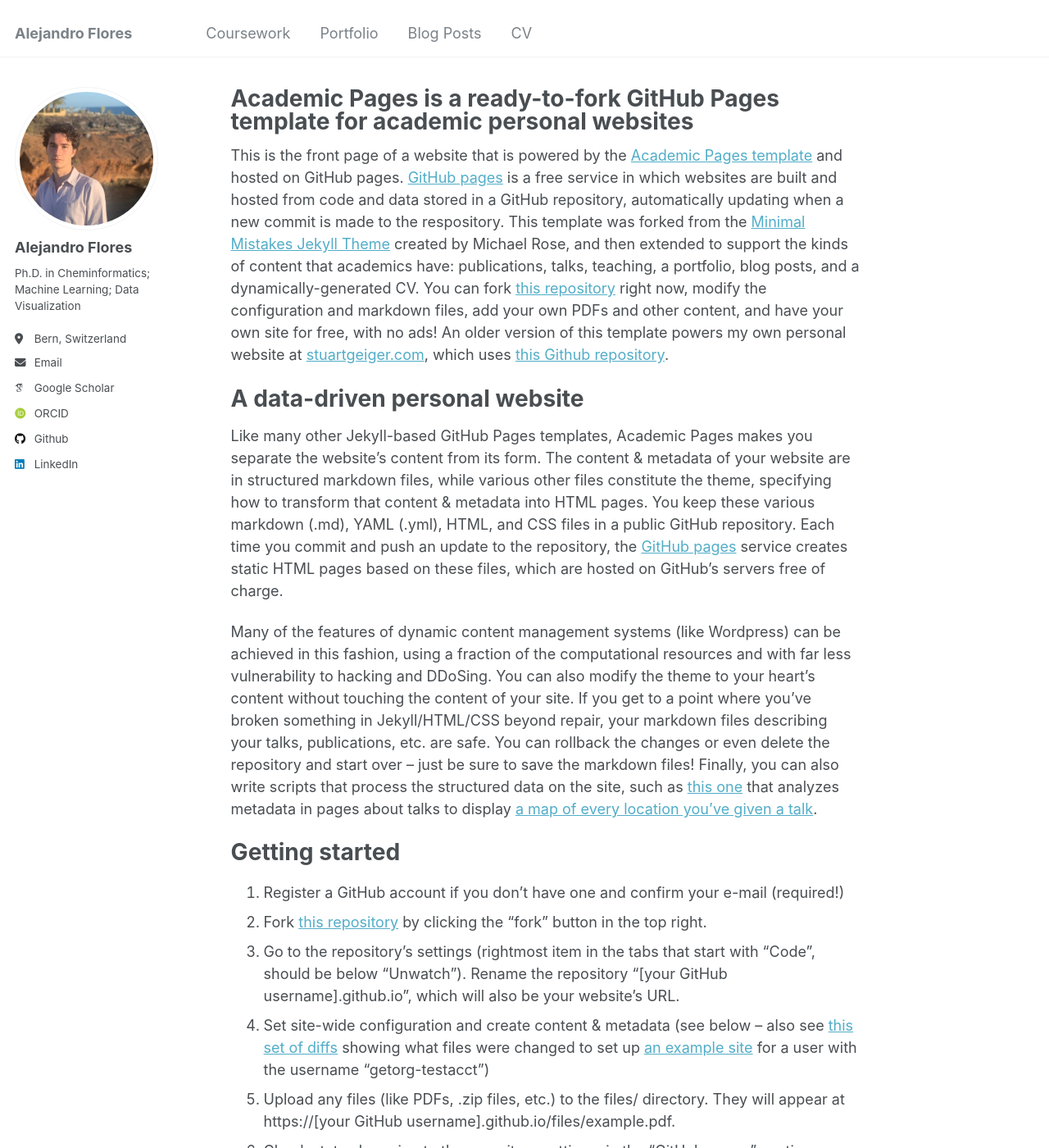
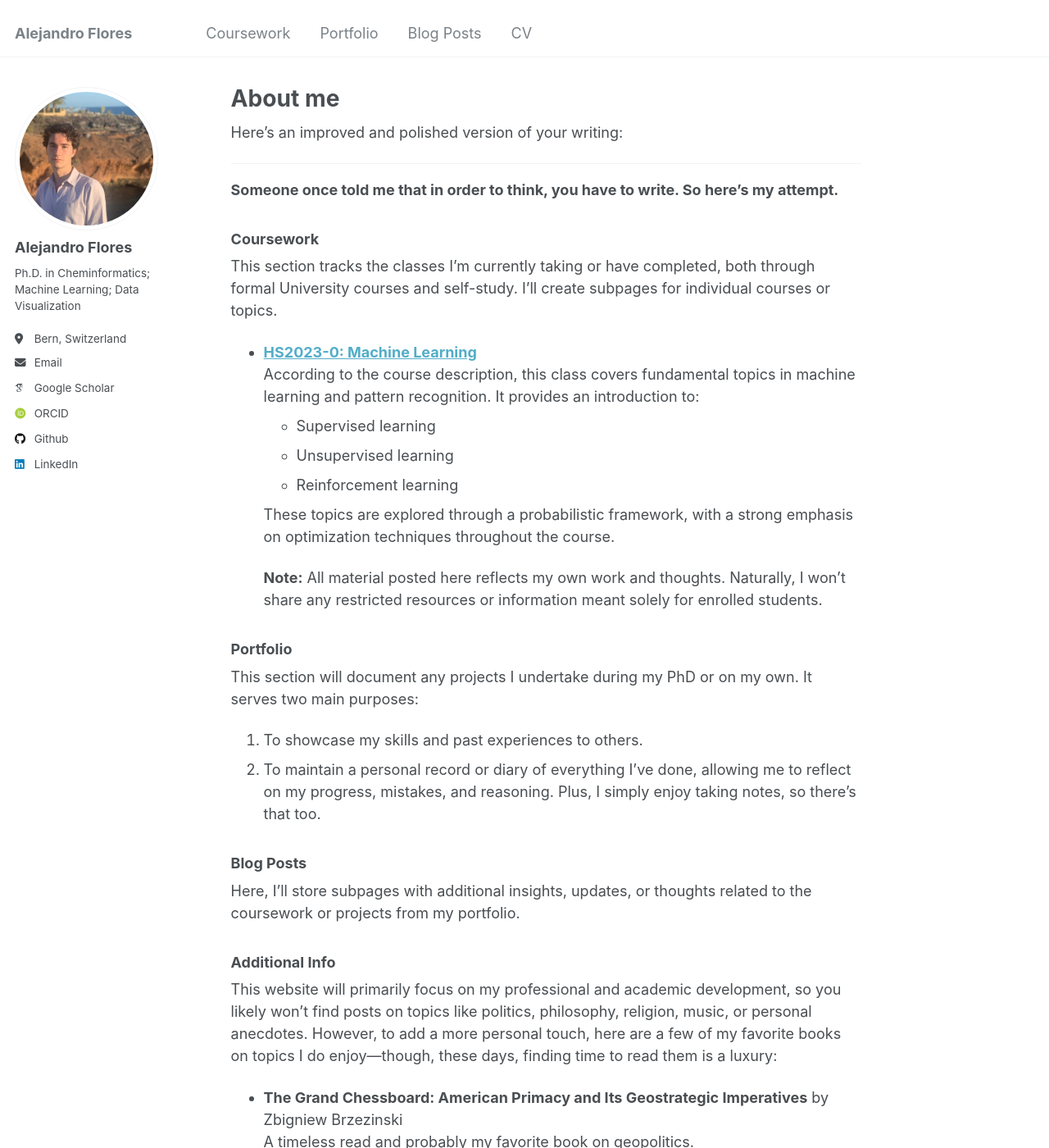
Before and after one commit to afloresep/afloresep.github.io, a Jekyll site: the page built from _pages/about.md, in a window 1280 px wide and 1400 px high. Shown: the whole window at 82% size. Built offline with Jekyll 4.4.1, drawn with Linux system fonts in a browser that asks for light colours; some web fonts are replaced; some of the changed text lies outside the part shown.

Commit message:
Update about.md

```diff
--- a/_pages/about.md
+++ b/_pages/about.md
@@ -1,49 +1,58 @@
 ---
 permalink: /
-title: "Academic Pages is a ready-to-fork GitHub Pages template for academic personal websites"
+title: "About me"
 author_profile: true
 redirect_from:
   - /about/
   - /about.html
 ---
+Here’s an improved and polished version of your writing:
 
-This is the front page of a website that is powered by the [Academic Pages template](https://github.com/academicpages/academicpages.github.io) and hosted on GitHub pages. [GitHub pages](https://pages.github.com) is a free service in which websites are built and hosted from code and data stored in a GitHub repository, automatically updating when a new commit is made to the respository. This template was forked from the [Minimal Mistakes Jekyll Theme](https://mmistakes.github.io/minimal-mistakes/) created by Michael Rose, and then extended to support the kinds of content that academics have: publications, talks, teaching, a portfolio, blog posts, and a dynamically-generated CV. You can fork [this repository](https://github.com/academicpages/academicpages.github.io) right now, modify the configuration and markdown files, add your own PDFs and other content, and have your own site for free, with no ads! An older version of this template powers my own personal website at [stuartgeiger.com](http://stuartgeiger.com), which uses [this Github repository](https://github.com/staeiou/staeiou.github.io).
+---
 
-A data-driven personal website
-======
-Like many other Jekyll-based GitHub Pages templates, Academic Pages makes you separate the website's content from its form. The content & metadata of your website are in structured markdown files, while various other files constitute the theme, specifying how to transform that content & metadata into HTML pages. You keep these various markdown (.md), YAML (.yml), HTML, and CSS files in a public GitHub repository. Each time you commit and push an update to the repository, the [GitHub pages](https://pages.github.com/) service creates static HTML pages based on these files, which are hosted on GitHub's servers free of charge.
+**Someone once told me that in order to think, you have to write. So here’s my attempt.**
 
-Many of the features of dynamic content management systems (like Wordpress) can be achieved in this fashion, using a fraction of the computational resources and with far less vulnerability to hacking and DDoSing. You can also modify the theme to your heart's content without touching the content of your site. If you get to a point where you've broken something in Jekyll/HTML/CSS beyond repair, your markdown files describing your talks, publications, etc. are safe. You can rollback the changes or even delete the repository and start over -- just be sure to save the markdown files! Finally, you can also write scripts that process the structured data on the site, such as [this one](https://github.com/academicpages/academicpages.github.io/blob/master/talkmap.ipynb) that analyzes metadata in pages about talks to display [a map of every location you've given a talk](https://academicpages.github.io/talkmap.html).
+### Coursework
+This section tracks the classes I’m currently taking or have completed, both through formal University courses and self-study. I’ll create subpages for individual courses or topics.
 
-Getting started
-======
-1. Register a GitHub account if you don't have one and confirm your e-mail (required!)
-1. Fork [this repository](https://github.com/academicpages/academicpages.github.io) by clicking the "fork" button in the top right.
-1. Go to the repository's settings (rightmost item in the tabs that start with "Code", should be below "Unwatch"). Rename the repository "[your GitHub username].github.io", which will also be your website's URL.
-1. Set site-wide configuration and create content & metadata (see below -- also see [this set of diffs](http://archive.is/3TPas) showing what files were changed to set up [an example site](https://getorg-testacct.github.io) for a user with the username "getorg-testacct")
-1. Upload any files (like PDFs, .zip files, etc.) to the files/ directory. They will appear at https://[your GitHub username].github.io/files/example.pdf.
-1. Check status by going to the repository settings, in the "GitHub pages" section
+- **[HS2023-0: Machine Learning](https://www.cvg.unibe.ch/teaching/course/1)**
+  According to the course description, this class covers fundamental topics in machine learning and pattern recognition. It provides an introduction to:
+  - Supervised learning
+  - Unsupervised learning
+  - Reinforcement learning
 
-Site-wide configuration
-------
-The main configuration file for the site is in the base directory in [_config.yml](https://github.com/academicpages/academicpages.github.io/blob/master/_config.yml), which defines the content in the sidebars and other site-wide features. You will need to replace the default variables with ones about yourself and your site's github repository. The configuration file for the top menu is in [_data/navigation.yml](https://github.com/academicpages/academicpages.github.io/blob/master/_data/navigation.yml). For example, if you don't have a portfolio or blog posts, you can remove those items from that navigation.yml file to remove them from the header.
+  These topics are explored through a probabilistic framework, with a strong emphasis on optimization techniques throughout the course.
 
-Create content & metadata
-------
-For site content, there is one markdown file for each type of content, which are stored in directories like _publications, _talks, _posts, _teaching, or _pages. For example, each talk is a markdown file in the [_talks directory](https://github.com/academicpages/academicpages.github.io/tree/master/_talks). At the top of each markdown file is structured data in YAML about the talk, which the theme will parse to do lots of cool stuff. The same structured data about a talk is used to generate the list of talks on the [Talks page](https://academicpages.github.io/talks), each [individual page](https://academicpages.github.io/talks/2012-03-01-talk-1) for specific talks, the talks section for the [CV page](https://academicpages.github.io/cv), and the [map of places you've given a talk](https://academicpages.github.io/talkmap.html) (if you run this [python file](https://github.com/academicpages/academicpages.github.io/blob/master/talkmap.py) or [Jupyter notebook](https://github.com/academicpages/academicpages.github.io/blob/master/talkmap.ipynb), which creates the HTML for the map based on the contents of the _talks directory).
+  **Note:** All material posted here reflects my own work and thoughts. Naturally, I won’t share any restricted resources or information meant solely for enrolled students.
 
-**Markdown generator**
+### Portfolio
+This section will document any projects I undertake during my PhD or on my own. It serves two main purposes:
+1. To showcase my skills and past experiences to others.
+2. To maintain a personal record or diary of everything I’ve done, allowing me to reflect on my progress, mistakes, and reasoning. Plus, I simply enjoy taking notes, so there’s that too.
 
-I have also created [a set of Jupyter notebooks](https://github.com/academicpages/academicpages.github.io/tree/master/markdown_generator
-) that converts a CSV containing structured data about talks or presentations into individual markdown files that will be properly formatted for the Academic Pages template. The sample CSVs in that directory are the ones I used to create my own personal website at stuartgeiger.com. My usual workflow is that I keep a spreadsheet of my publications and talks, then run the code in these notebooks to generate the markdown files, then commit and push them to the GitHub repository.
+### Blog Posts
+Here, I’ll store subpages with additional insights, updates, or thoughts related to the coursework or projects from my portfolio.
 
-How to edit your site's GitHub repository
-------
-Many people use a git client to create files on their local computer and then push them to GitHub's servers. If you are not familiar with git, you can directly edit these configuration and markdown files directly in the github.com interface. Navigate to a file (like [this one](https://github.com/academicpages/academicpages.github.io/blob/master/_talks/2012-03-01-talk-1.md) and click the pencil icon in the top right of the content preview (to the right of the "Raw | Blame | History" buttons). You can delete a file by clicking the trashcan icon to the right of the pencil icon. You can also create new files or upload files by navigating to a directory and clicking the "Create new file" or "Upload files" buttons.
+### Additional Info
+This website will primarily focus on my professional and academic development, so you likely won’t find posts on topics like politics, philosophy, religion, music, or personal anecdotes. However, to add a more personal touch, here are a few of my favorite books on topics I do enjoy—though, these days, finding time to read them is a luxury:
 
-Example: editing a markdown file for a talk
-![Editing a markdown file for a talk](/images/editing-talk.png)
+- **The Grand Chessboard: American Primacy and Its Geostrategic Imperatives** by Zbigniew Brzezinski
+  A timeless read and probably my favorite book on geopolitics.
+  [CIA PDF Link](https://www.cia.gov/library/abbottabad-compound/36/36669B7894E857AC4F3445EA646BFFE1_Zbigniew_Brzezinski_-_The_Grand_ChessBoard.doc.pdf)
 
-For more info
-------
-More info about configuring Academic Pages can be found in [the guide](https://academicpages.github.io/markdown/). The [guides for the Minimal Mistakes theme](https://mmistakes.github.io/minimal-mistakes/docs/configuration/) (which this theme was forked from) might also be helpful.
+- **The Rebel** by Albert Camus
+  This book continues to haunt me. I’ve re-read some chapters dozens of times, while others remain a mystery. I often find myself returning to it, trying to grasp more.
+
+- **Letters to a Young Contrarian** and **Mortality** by Christopher Hitchens
+  Two profound works by one of my intellectual heroes.
+
+- **Groucho and Me** by Groucho Marx
+  One of my favorite people to ever live. I remember reading this on the subway to class and always ending up laughing out loud.
+
+- **Antología comentada de la poesía lírica española** by Miguel Díez
+  I’m not a poetry enthusiast by any means, but I received this book in high school. Over the years, I’ve come to appreciate it and now find myself revisiting its pages from time to time.
+
+ Here’s an improved version of your sentence:
+
+- **The Stormlight Archive** by Brandon Sanderson
+  Hands down the best fantasy series ever written. I'm a huge nerd when it comes to anything related to the Cosmere universe.
```
